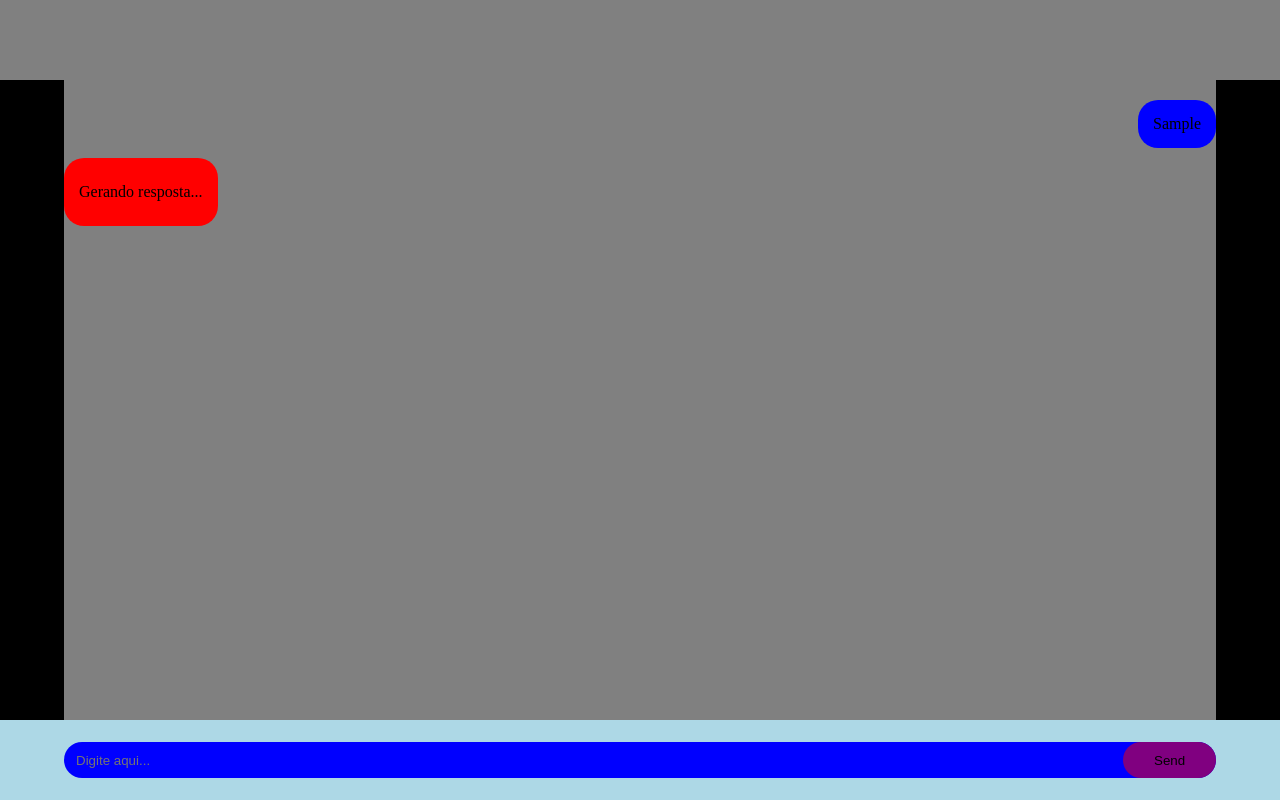
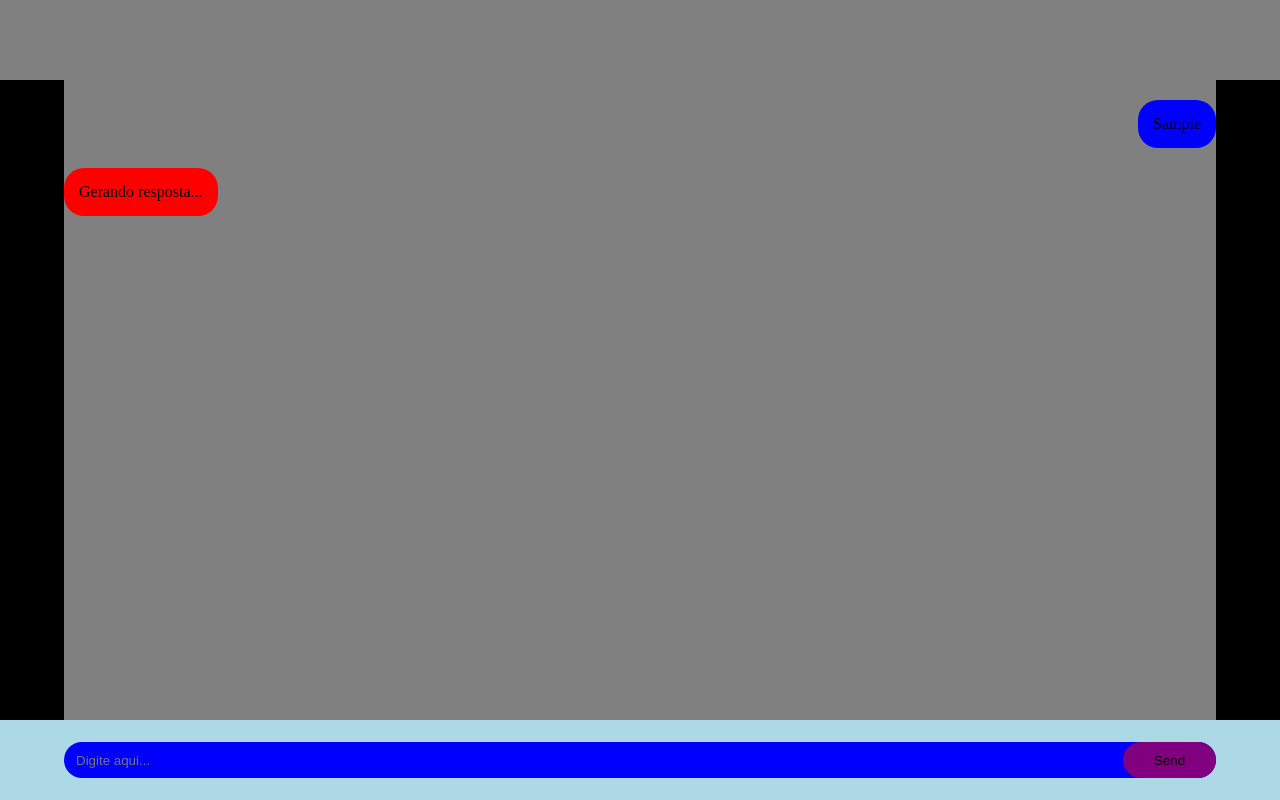
Before and after one commit to mlpasqualoto/chat-bot, a website with bundled scripts: page index.html in a window 1280 px wide. Both pictures are taken after typing "Sample" into the empty fields and a click on the button "Send". Built offline with nearby package versions, Linux system fonts and the light colour scheme; files whose address does not match are found by name.

Commit message:
Ajustes na formatação da resposta recebida

```diff
--- a/main.js
+++ b/main.js
@@ -11,7 +11,7 @@ document.addEventListener("DOMContentLoaded", () => {
 
       // Cria um parágrafo para cada linha, com espaçamento entre eles
       return paragraphs
-        .map((paragraph) => `<p style="margin: 10px 0; white-space: pre-line;">${paragraph.trim()}</p>`)
+        .map((paragraph) => `<p style="white-space: pre-line;">${paragraph.trim()}</p>`)
         .join("");
     };
 
--- a/style.css
+++ b/style.css
@@ -36,8 +36,8 @@ header {
   display: flex;
   padding: 20px 0;
   flex-direction: column;
-  gap: 10px;
-  overflow-y: auto;
+  gap: 20px;
+  overflow-y: auto; /* Adiciona rolagem vertical se necessário */
 }
 
 /* Define a largura da barra de rolagem */
@@ -80,6 +80,9 @@ header {
 .message.received {
   align-self: flex-start;
   background-color: red;
+  display: inline-flex;
+  flex-direction: column;
+  gap: 10px;
 }
 
 #sendMessage {
```
